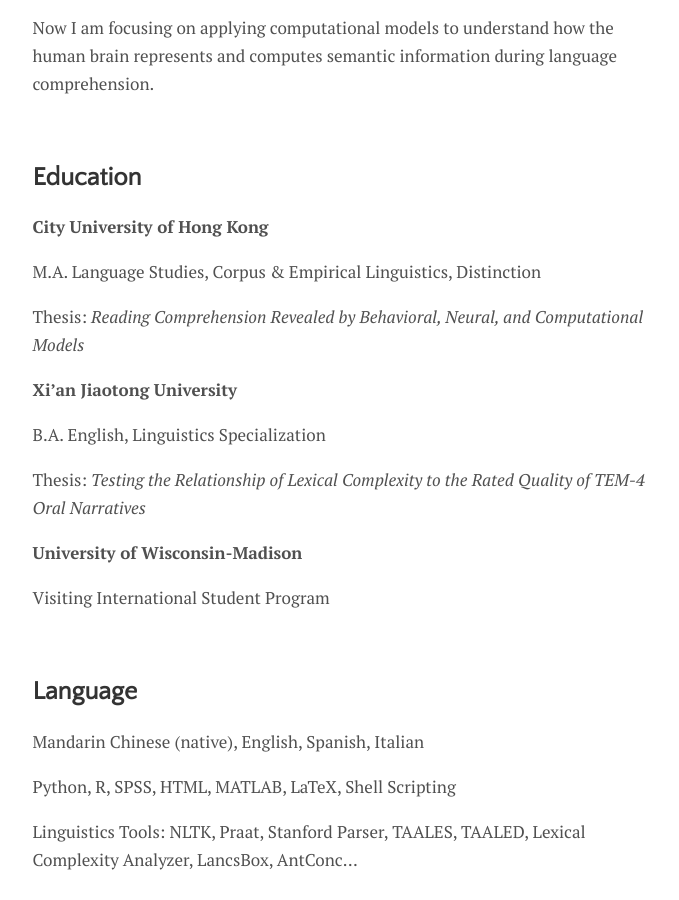
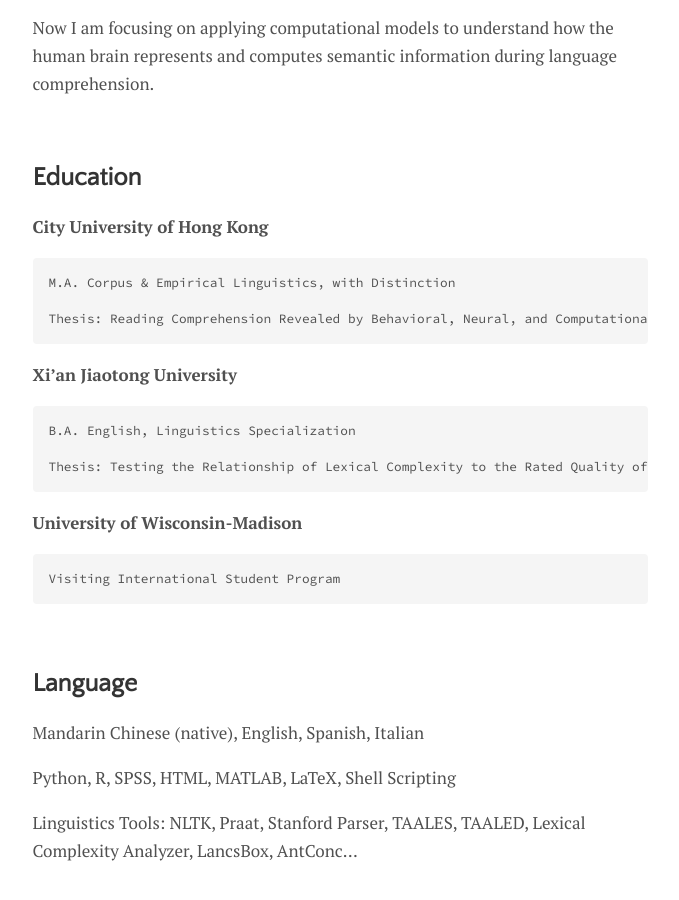
Before and after one commit to zhengwuma/zhengwuma.github.io, a Jekyll site: the page built from menu/about.md, in a window 1280 px wide and 900 px high, scrolled down 926 px. Shown: the whole window, without its empty margins (300-979 px from the left). Built offline with Jekyll 4.4.1, drawn with Linux system fonts in a browser that asks for light colours.

Commit message:
Update about.md

```diff
--- a/menu/about.md
+++ b/menu/about.md
@@ -23,19 +23,19 @@ Now I am focusing on applying computational models to understand how the human b
 
 <b> City University of Hong Kong </b>
 
-M.A. Language Studies, Corpus & Empirical Linguistics, Distinction
+    M.A. Corpus & Empirical Linguistics, with Distinction
 
-Thesis: <i> Reading Comprehension Revealed by Behavioral, Neural, and Computational Models </i>
+    Thesis: Reading Comprehension Revealed by Behavioral, Neural, and Computational Models
 
 <b> Xi'an Jiaotong University </b>
 
-B.A. English, Linguistics Specialization
+    B.A. English, Linguistics Specialization
 
-Thesis: <i> Testing the Relationship of Lexical Complexity to the Rated Quality of TEM-4 Oral Narratives </i>
+    Thesis: Testing the Relationship of Lexical Complexity to the Rated Quality of TEM-4 Oral Narratives
 
 <b> University of Wisconsin-Madison </b>
 
-Visiting International Student Program
+    Visiting International Student Program
 
 <br>
 
```
